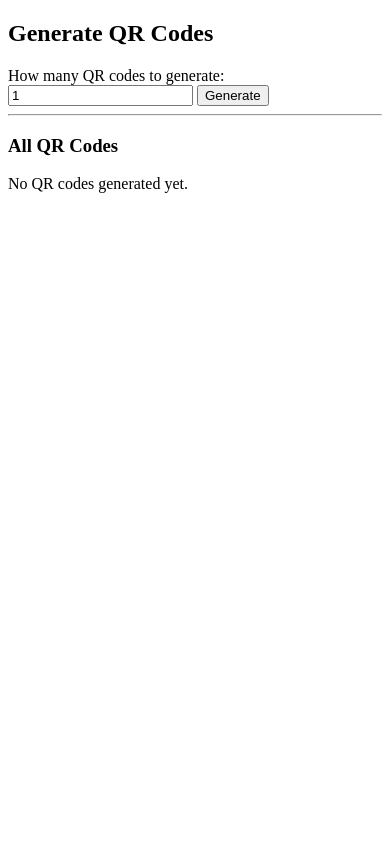
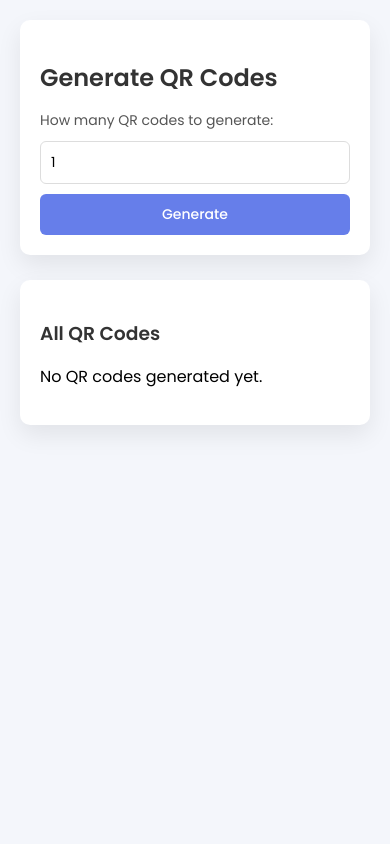
Before and after one commit to SmartFarming50/app, a Flask app: template templates/admin.html in a window 390 px wide. Run offline with Flask 3, Linux system fonts and the light colour scheme; the template is opened without the code that fills it, so the values that code supplies are empty.

Commit message:
Update admin.html

```diff
--- a/templates/admin.html
+++ b/templates/admin.html
@@ -1,45 +1,211 @@
 <!DOCTYPE html>
-<html>
+<html lang="en">
 <head>
-    <title>Admin Panel</title>
+    <meta charset="UTF-8">
+    <title>Admin Panel - QR Management</title>
+
+    <!-- Google Font -->
+    <link href="https://fonts.googleapis.com/css2?family=Poppins:wght@300;400;500;600&display=swap" rel="stylesheet">
+
+    <style>
+        * {
+            box-sizing: border-box;
+            font-family: 'Poppins', sans-serif;
+        }
+
+        body {
+            margin: 0;
+            min-height: 100vh;
+            background: #f4f6fb;
+            padding: 20px;
+        }
+
+        .container {
+            max-width: 1100px;
+            margin: auto;
+        }
+
+        h2, h3 {
+            color: #333;
+            margin-bottom: 15px;
+        }
+
+        /* Card */
+        .card {
+            background: #fff;
+            padding: 20px;
+            border-radius: 10px;
+            box-shadow: 0 10px 25px rgba(0,0,0,0.08);
+            margin-bottom: 25px;
+        }
+
+        /* Form */
+        .form-group {
+            display: flex;
+            gap: 10px;
+            flex-wrap: wrap;
+            align-items: center;
+        }
+
+        label {
+            font-size: 14px;
+            color: #555;
+        }
+
+        input[type="number"] {
+            padding: 10px;
+            border: 1px solid #ddd;
+            border-radius: 6px;
+            width: 120px;
+            font-size: 14px;
+        }
+
+        input:focus {
+            outline: none;
+            border-color: #667eea;
+        }
+
+        button {
+            padding: 10px 16px;
+            border: none;
+            border-radius: 6px;
+            background: #667eea;
+            color: #fff;
+            font-size: 14px;
+            font-weight: 500;
+            cursor: pointer;
+            transition: 0.3s;
+        }
+
+        button:hover {
+            background: #5568d9;
+        }
+
+        .download-btn {
+            background: #28a745;
+            margin-bottom: 15px;
+        }
+
+        .download-btn:hover {
+            background: #218838;
+        }
+
+        /* Table */
+        .table-wrapper {
+            overflow-x: auto;
+        }
+
+        table {
+            width: 100%;
+            border-collapse: collapse;
+            min-width: 600px;
+        }
+
+        th, td {
+            padding: 12px;
+            text-align: center;
+            border-bottom: 1px solid #eee;
+            font-size: 14px;
+        }
+
+        th {
+            background: #667eea;
+            color: #fff;
+            font-weight: 500;
+        }
+
+        tr:hover {
+            background: #f9f9ff;
+        }
+
+        img {
+            border-radius: 6px;
+            border: 1px solid #ddd;
+        }
+
+        .status-used {
+            color: green;
+            font-weight: 500;
+        }
+
+        .status-unused {
+            color: red;
+            font-weight: 500;
+        }
+
+        /* Mobile */
+        @media (max-width: 600px) {
+            .form-group {
+                flex-direction: column;
+                align-items: stretch;
+            }
+
+            input[type="number"], button {
+                width: 100%;
+            }
+        }
+    </style>
 </head>
 <body>
+
+<div class="container">
+
+    <!-- Generate QR Section -->
+    <div class="card">
         <h2>Generate QR Codes</h2>
         <form method="POST" action="/admin">
+            <div class="form-group">
                 <label>How many QR codes to generate:</label>
                 <input type="number" name="count" value="1" min="1" required>
                 <button type="submit">Generate</button>
+            </div>
         </form>
+    </div>
 
-    <hr>
+    <!-- QR List -->
+    <div class="card">
         <h3>All QR Codes</h3>
 
         {% if qr_list %}
-        <table border="1" cellpadding="5" cellspacing="0">
+
+        <a href="/admin/download-qr-pdf" target="_blank">
+            <button class="download-btn">Download All QR Codes (PDF)</button>
+        </a>
+
+        <div class="table-wrapper">
+            <table>
                 <tr>
-                <th>Sequence (ID)</th>
+                    <th>ID</th>
                     <th>QR Code</th>
                     <th>Status</th>
                     <th>QR Image</th>
                 </tr>
-            <a href="/admin/download-qr-pdf" target="_blank">
-            <button>Download All QR Codes (PDF)</button>
-            </a>
 
                 {% for qr in qr_list %}
                 <tr>
                     <td>{{ qr.id }}</td>
                     <td>{{ qr.qr_code }}</td>
-                <td>{{ qr.status if qr.status else "UNUSED" }}</td>
                     <td>
-                    <img src="/qr-image/{{ qr.qr_code }}" width="100">
+                        {% if qr.status %}
+                            <span class="status-used">{{ qr.status }}</span>
+                        {% else %}
+                            <span class="status-unused">UNUSED</span>
+                        {% endif %}
+                    </td>
+                    <td>
+                        <img src="/qr-image/{{ qr.qr_code }}" width="80">
                     </td>
                 </tr>
                 {% endfor %}
             </table>
+        </div>
+
         {% else %}
             <p>No QR codes generated yet.</p>
         {% endif %}
+    </div>
+
+</div>
 
 </body>
 </html>
```
Lines whose indentation alone changed are shown as unchanged.
